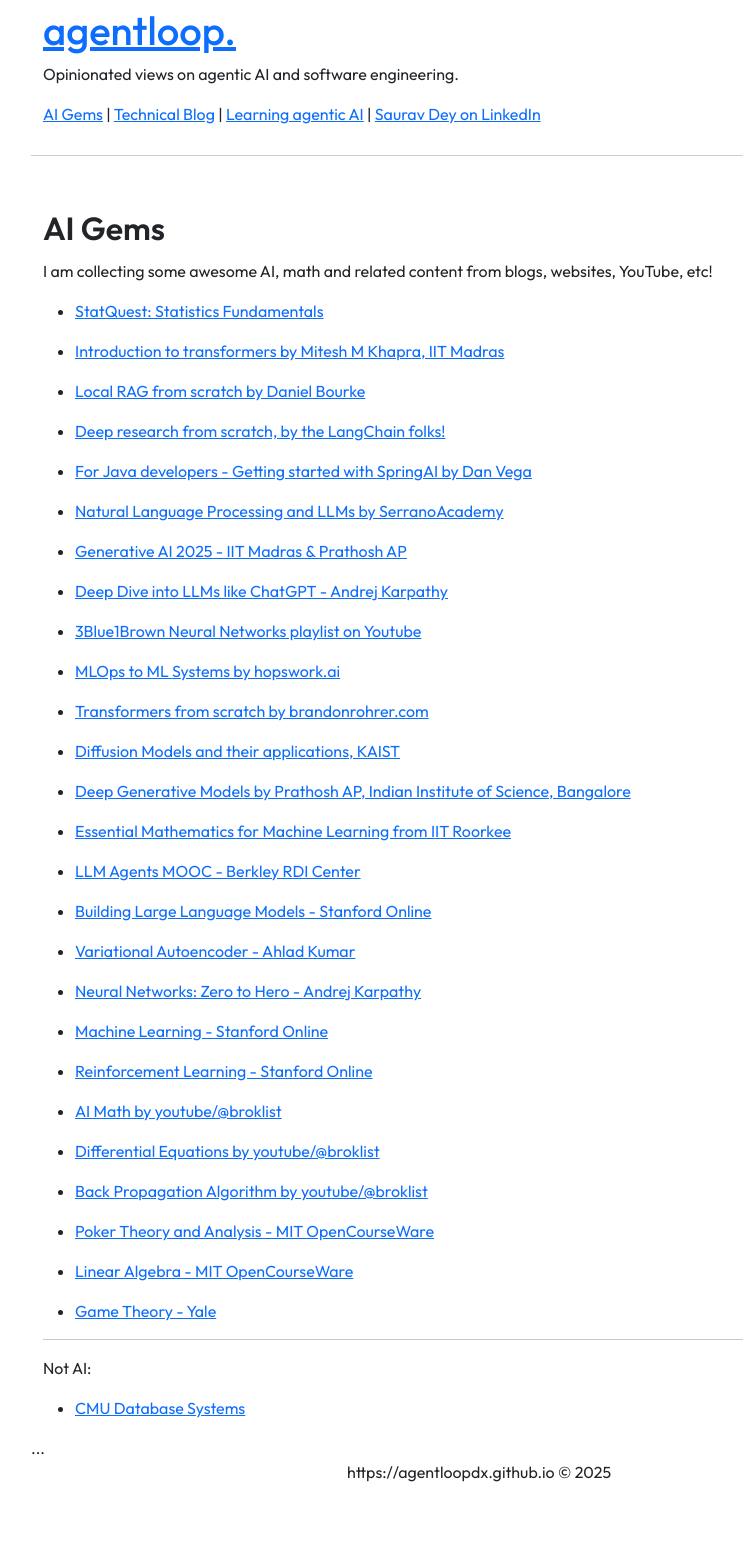
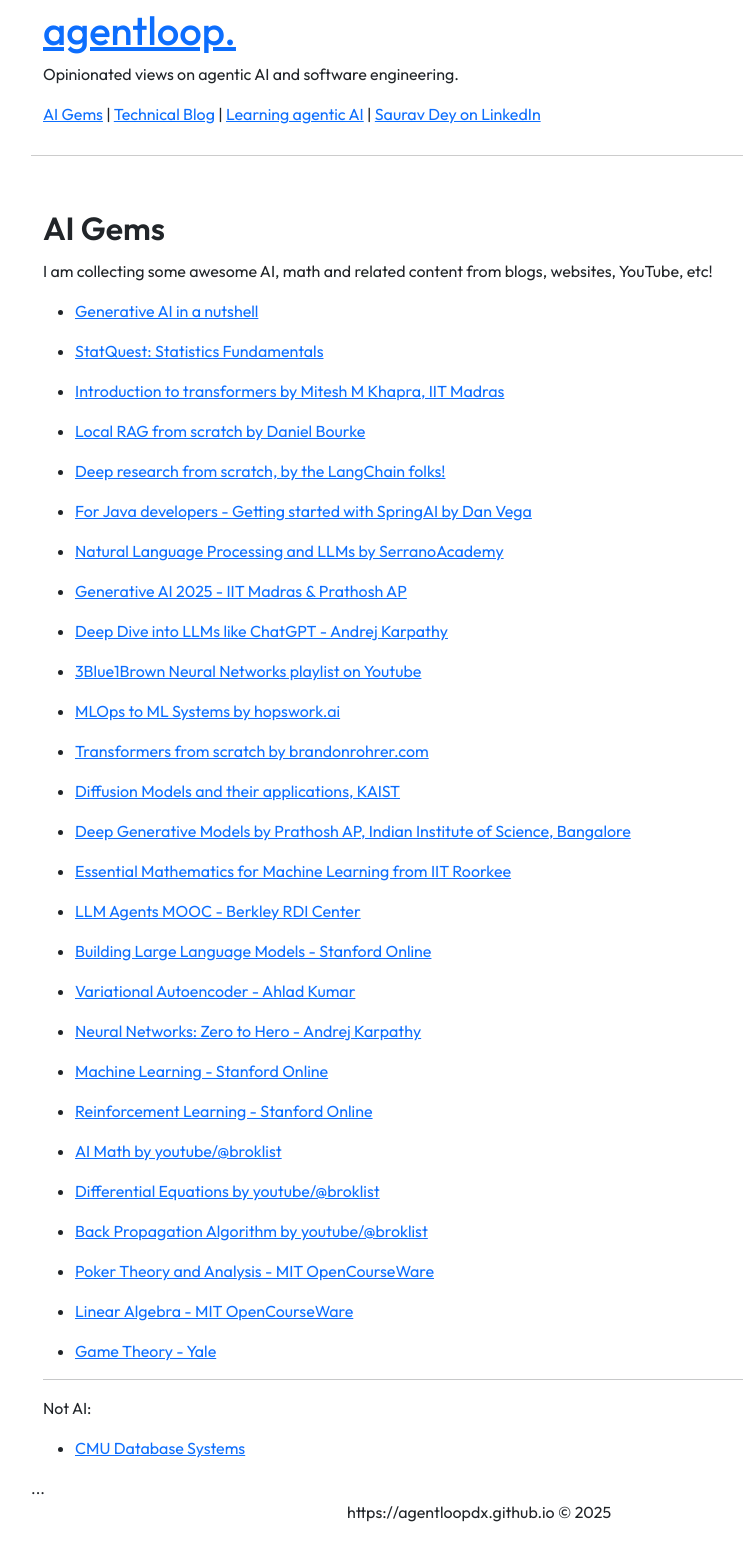
Before and after one commit to coffeeml/coffeeml.github.io, a Jekyll site: the page built from _pages/ai-gems.markdown, in a window 1280 px wide. Shown: the whole page, without its empty margins (161-904 px from the left). Built offline with Jekyll 4.4.1, drawn with Linux system fonts in a browser that asks for light colours; nearby versions of some CDN libraries; before the commit the page ends 1524 px from its top, so only the background shows below that.

Commit message:
Update ai-gems.markdown

```diff
--- a/_pages/ai-gems.markdown
+++ b/_pages/ai-gems.markdown
@@ -7,6 +7,8 @@
 ---
 
 I am collecting some awesome AI, math and related content from blogs, websites, YouTube, etc!
+
+- [Generative AI in a nutshell](https://www.youtube.com/watch?v=2IK3DFHRFfw&t=585s)
 
 - [StatQuest: Statistics Fundamentals](https://www.youtube.com/watch?v=qBigTkBLU6g&list=PLblh5JKOoLUK0FLuzwntyYI10UQFUhsY9&index=1)
 
```
